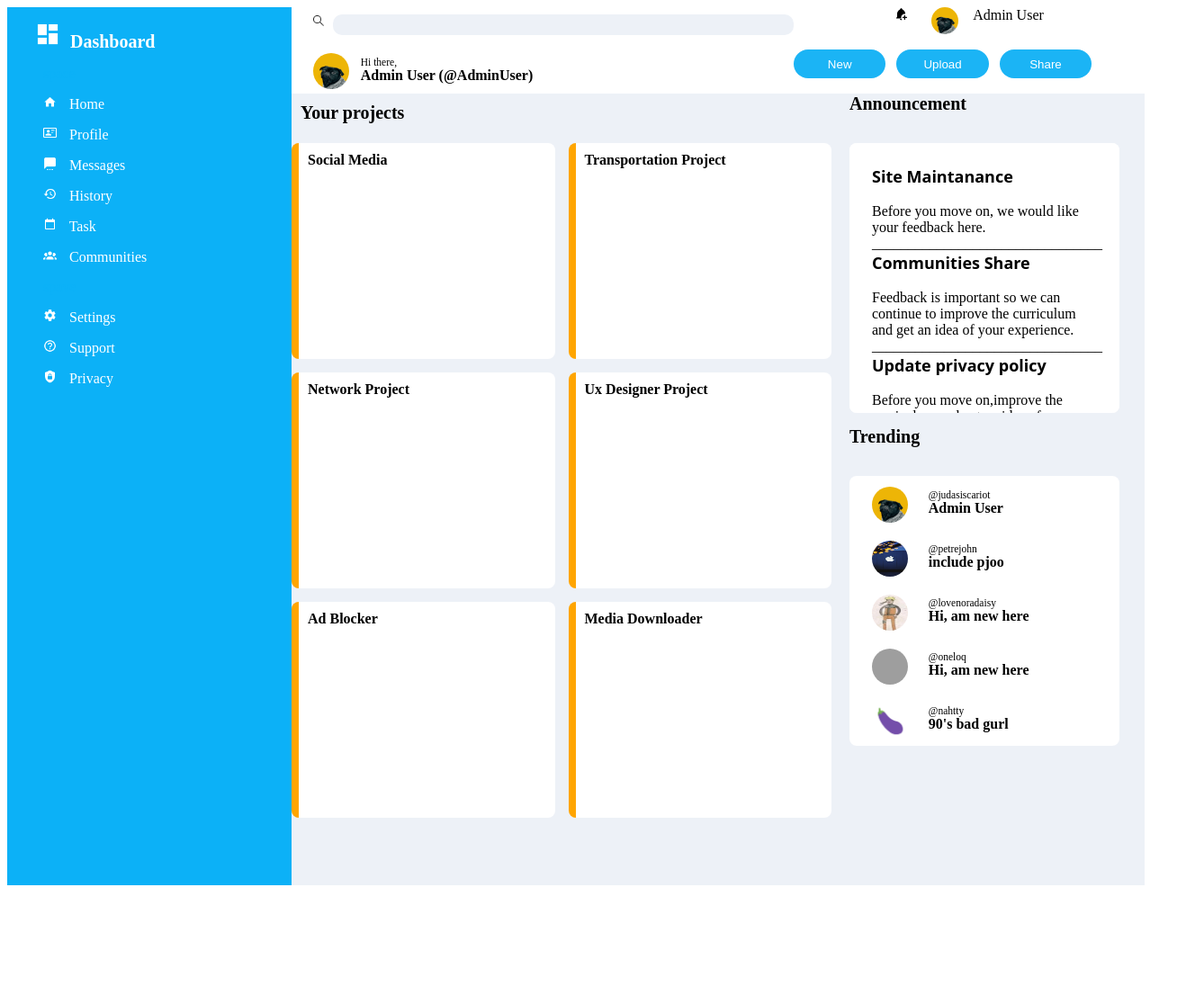
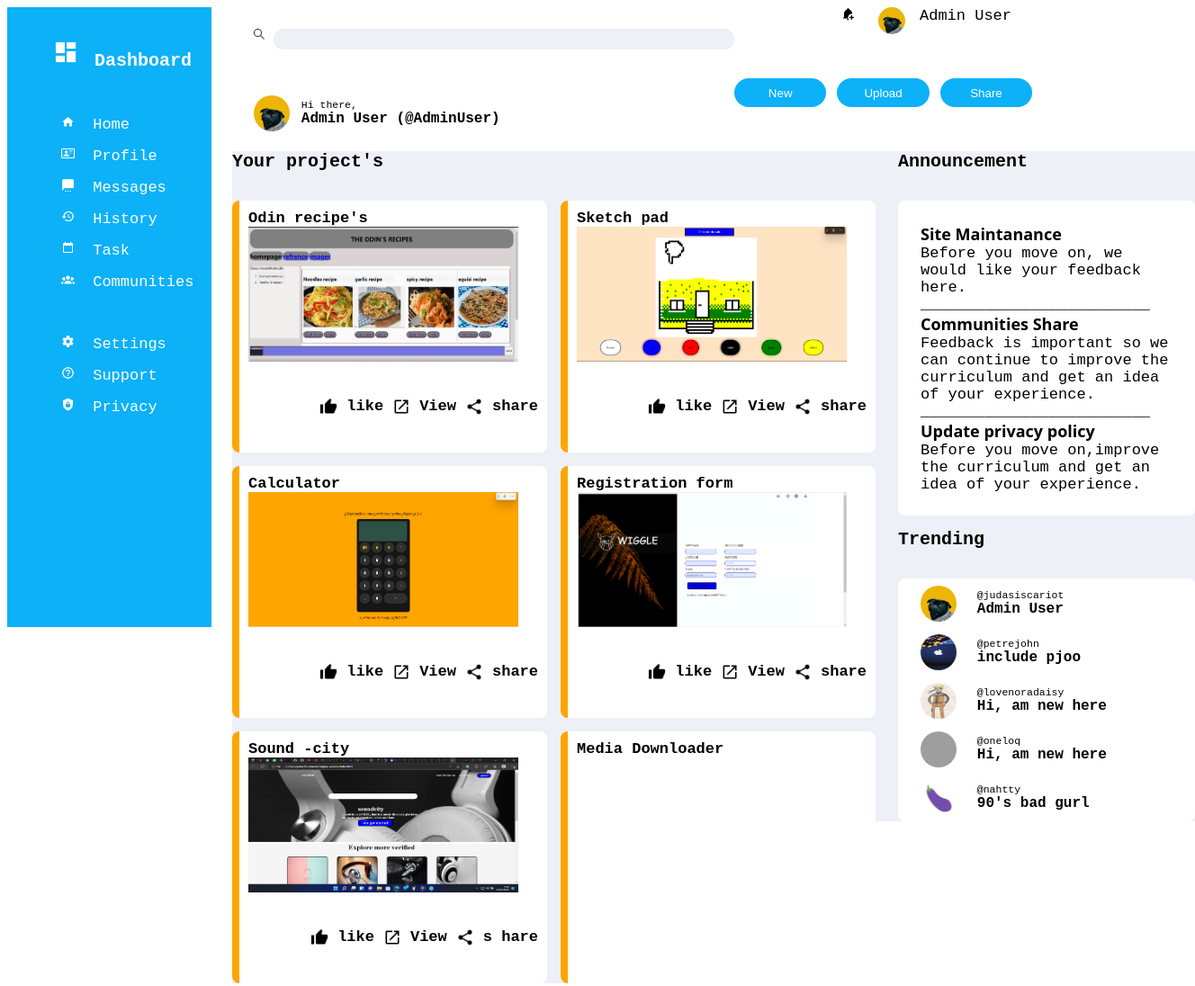
Before and after one commit to primejudas/admin-dashboard, a plain HTML site: page index.html in a window 1280 px wide. Shown: the whole page at 90% size, 1328 px wide, since content can reach past the window. Drawn offline with Linux system fonts and the light colour scheme; grey boxes are pictures that could not be loaded.

Commit message:
i-added-simple-gui

```diff
--- a/index.html
+++ b/index.html
@@ -72,27 +72,52 @@
       <div class="content">
         <div>
           <div class="body">
-            <div id="title" class="projects">Your projects</div>
+            <div id="title" >Your project's</div>
             <div class="projects">
-              <div class="orange">Social Media</div>
+              <div class="orange">Odin recipe's <br>
+            <img id="post" src="./images/recipe.png" alt="">
+            <br>
+        <div class="status">
+            <br>
+            <img class="statusimg" src="./images/thumb-up.png" alt="">like<img class="statusimg" src="./images/open-in-new.png" alt=""><a href=" https://primejudas.github.io/odin-recipe/">View</a><img class="statusimg" src="./images/share-variant.png" alt="">share
+        </div>
+        </div>
             </div>
             <div class="projects">
-              <div class="orange">Transportation Project</div>
+              <div class="orange">Sketch pad <br>
+            <img id="post" src="./images/skatchpad.png" alt=""><br>
+        <div class="status">
+            <br>
+            <img class="statusimg" src="./images/thumb-up.png" alt="">like<img class="statusimg" src="./images/open-in-new.png" alt=""><a href=" https://primejudas.github.io/my-sketchpad/">View</a><img class="statusimg" src="./images/share-variant.png" alt="">share
+        </div></div>
             </div>
-            <!-- <div id="announcement" class="projects">
-          <!-- <div class="orange">Announcement</div> -->
-            <!-- </div>  -->
             <div class="projects">
-              <div class="orange">Network Project</div>
+              <div class="orange">Calculator <br>
+            <img id="post" src="./images/calculator.png" alt="">
+        <div class="status">
+            <br>
+            <img class="statusimg" src="./images/thumb-up.png" alt="">like<img class="statusimg" src="./images/open-in-new.png" alt=""><a href=" https://primejudas.github.io/computing-machine/">View</a><img class="statusimg" src="./images/share-variant.png" alt="">share
+        </div></div>
             </div>
             <div id="" class="projects">
-              <div class="orange">Ux Designer Project</div>
+              <div class="orange">Registration form <br>
+            <img id="post" src="./images/form.png" alt="">
+        <div class="status">
+            <br>
+            <img class="statusimg" src="./images/thumb-up.png" alt="">like<img class="statusimg" src="./images/open-in-new.png" alt=""><a href=" https://primejudas.github.io/registration-forms/">View</a><img class="statusimg" src="./images/share-variant.png" alt="">share
+        </div></div>
             </div>
             <div class="projects">
-              <div class="orange">Ad Blocker</div>
+              <div class="orange">Sound -city <br>
+            <img id="post" src="./images/soundcity.png" alt="">
+        <div class="status">
+            <br>
+            <img class="statusimg" src="./images/thumb-up.png" alt="">like<img class="statusimg" src="./images/open-in-new.png" alt=""> <a href=" https://primejudas.github.io/odin-foundation-html-css-project/">View</a><img class="statusimg" src="./images/share-variant.png" alt="">s hare
+        </div></div>
             </div>
             <div class="projects">
               <div class="orange">Media Downloader</div>
+
             </div>
           </div>
         </div>
@@ -100,13 +125,13 @@
           <div id="tile" class="pro">Announcement</div>
           <div class="pro">
             <div class="pr">
-            <div> <div class="prhead"> Site Maintanance</div> <br>
+            <div> <div class="prhead"> Site Maintanance</div>
             Before you move on, we would like your feedback here.</div>
-            ________________________________
-            <div> <div class="prhead"> Communities Share</div> <br>
+            _________________________
+            <div> <div class="prhead"> Communities Share</div>
             Feedback is important so we can continue to improve the curriculum and get an idea of your experience.</div>
-            ________________________________
-            <div><div class="prhead">Update privacy policy</div> <br>
+            _________________________
+            <div><div class="prhead">Update privacy policy</div>
             Before you move on,improve the curriculum and get an idea of your experience.</div>
 
         </div>
--- a/style.css
+++ b/style.css
@@ -1,18 +1,39 @@
+html {
+  margin: 0px;
+  padding: 0px;
+  font-family: monospace;
+  font-size: 17px;
+}
 .layout {
-  display: grid;
-  grid-template-rows: max-content 110vh min-content 20vh;
-  grid-template-columns: repeat(auto-fit, minmax(150px, 2fr));
+  display: inline-grid;
+  grid-template-rows: 160px 500px;
+  grid-template-columns: 250px 900px;
 }
 .space {
   color: #0cb1f7;
 }
 .sidebar {
-  display: grid;
-  grid-row: 1/4;
+  display: inline-grid;
+  grid-row: 1/2;
+  grid-column: 1/2;
   background-color: #0cb1f7;
   color: white;
+  position: fixed;
+  padding: 20px;
+  padding-bottom: 235px;
+}
+.dashboard > div:hover {
+  background-color: #0396d4;
+  font-size: 25px;
+  border-bottom-right-radius: 10px;
+  border-top-right-radius: 10px;
+}
+#post {
+  height: 150px;
+  width: 300px;
 }
 .dashboard {
+  /* position: fixed; */
   gap: 10px;
 }
 .dashboard > div {
@@ -27,7 +48,7 @@
   display: grid;
   grid-template-columns: repeat(2, 1fr);
   /* grid-template-rows: 1fr ; */
-  grid-column: 2/5;
+  grid-column: 2/4;
 }
 input {
   display: grid;
@@ -39,11 +60,13 @@ input {
   width: 40vw;
 }
 .search-profile {
+  position: sticky;
   margin-left: 3vh;
   display: grid;
   gap: 1.5vh;
 }
 .navigate-info {
+  position: sticky;
   display: grid;
 }
 #searching {
@@ -66,6 +89,7 @@ input {
   text-align: start;
   align-self: center;
   font-size: 11.5px;
+  position: sticky;
   gap: 1vw;
   flex-shrink: 1;
 }
@@ -75,6 +99,7 @@ input {
   align-self: center;
   font-size: 11.5px;
   gap: 1vw;
+  position: sticky;
   flex-shrink: 1;
 }
 span {
@@ -91,32 +116,57 @@ button {
   border-radius: 20px;
   border: 0px;
   color: white;
-  background-color: #1bb4f5;
+  background-color: #0cb1f7;
+  position: sticky;
 }
 .content {
   background-color: #edf1f7;
   display: grid;
-  grid-template-rows: 30vh;
-  grid-template-columns: 600px 300px;
+  grid-template-rows: 300px;
+  grid-template-columns: 700px 330px;
   grid-column: 2/5;
-  grid-row: 2/4;
-  gap: 20px;
+  grid-row: 2/5;
+  gap: 40px;
 }
 .body {
   display: grid;
-  grid-template-rows: 5vh 30vh 30vh 30vh;
-  grid-template-columns: 1fr 1fr;
+  grid-template-rows: 5vh 35vh 35vh 35vh;
+  grid-template-columns: 350px 350px;
   background-color: #edf1f7;
   grid-column: 2/6;
   grid-row: 2/4;
   gap: 15px;
 }
+.status {
+  gap: 10px;
+  display: flex;
+  justify-content: flex-end;
+  padding-top: 35px;
+  padding-right: 10px;
+}
+a {
+  text-decoration: none;
+  color: black;
+}
+/* .:hover {
+  color: blueviolet;
+} */
+.statusimg {
+  height: 20px;
+  width: 20px;
+  margin: 0px;
+}
+
 .props {
   background-color: #edf1f7;
-  display: grid;
-  grid-template-rows: 5vh 300px 5vh 300px;
+  display: flex;
+  flex-direction: column;
+  height: fit-content;
+  /* grid-template-rows: 5vh 50vh 5vh 35vh; */
   /* grid-template-columns: 300px; */
   gap: 15px;
+  grid-column: 2/2;
+  grid-row: 1/4;
 }
 .pro {
   background-color: white;
@@ -141,6 +191,9 @@ button {
 #prop {
   overflow: auto;
 }
+/* #prop:hover{
+    background-color: #edf1f7;
+} */
 .projects {
   background-color: white;
   border-radius: 8px;
@@ -171,6 +224,7 @@ button {
   background-color: transparent;
   font-weight: 600;
   font-size: 20px;
+  height: 5vh;
   /* border-left: 0px; */
 }
 img {
```
Also changed, not shown: images/2022-06-30 (7).png (added), images/calculator.png (added), images/comment.png (added), images/form.png (added), images/open-in-new.png (added), images/recipe.png (added), images/share-variant.png (added), images/skatchpad.png (added), images/soundcity.png (added), images/thumb-up.png (added), 1 other file.
